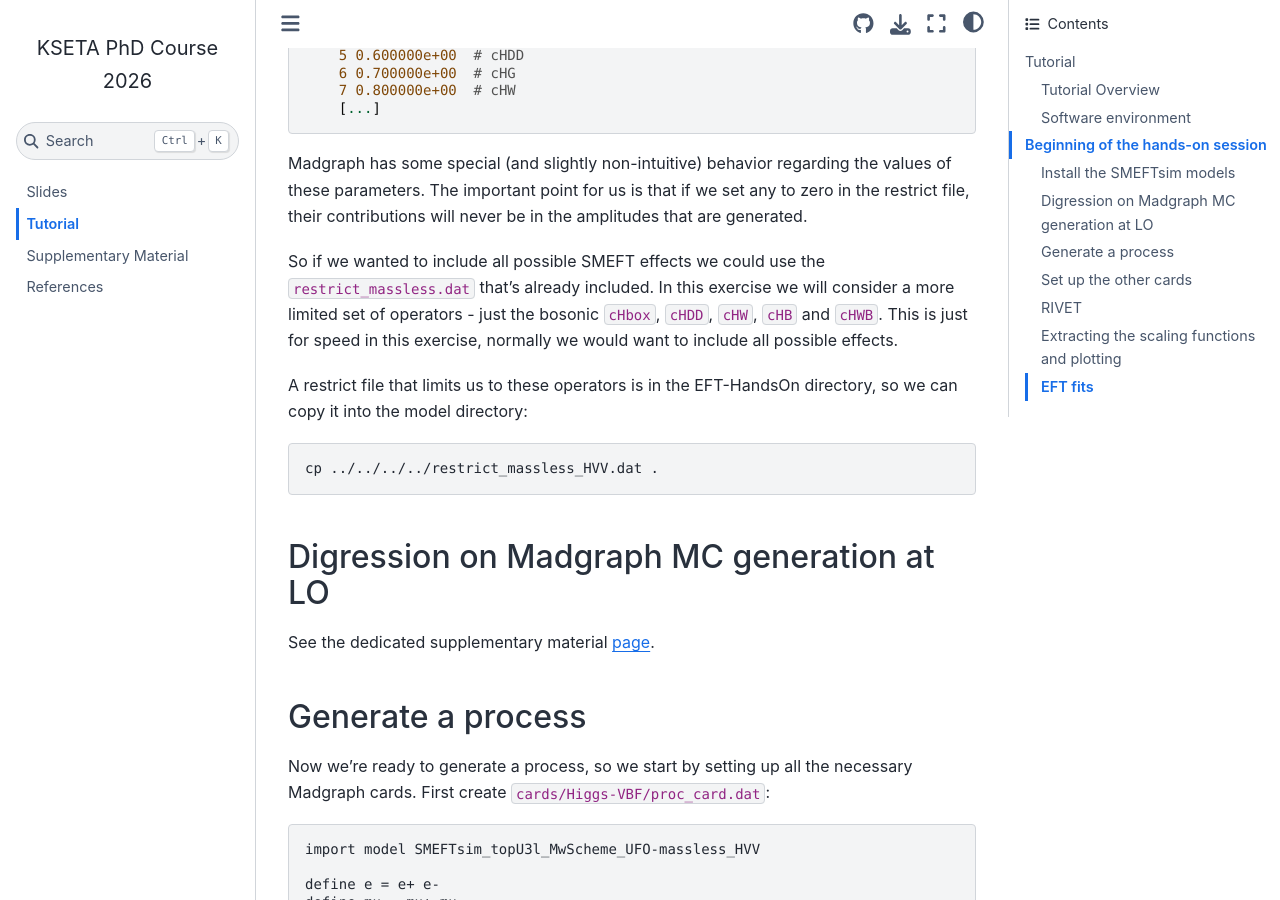
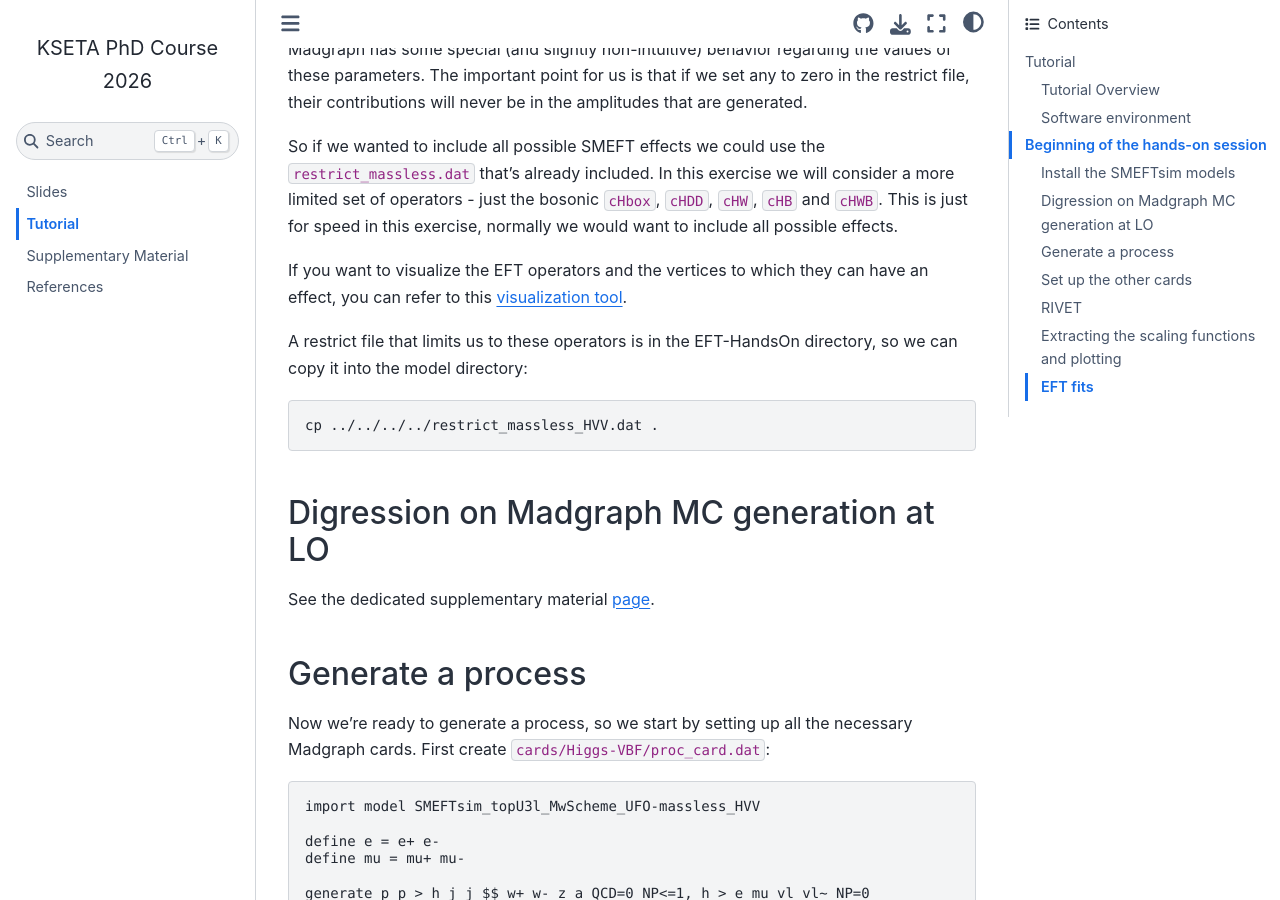
Before and after one commit to mpresill/KSETA_2026, a Jupyter Book: the page built from tutorial.md, in a window 1280 px wide and 900 px high, scrolled down 2863 px. Built offline with Jupyter Book 1.0.4 settings and Sphinx 7.4.7 and the Sphinx Book theme 1.1.4, drawn with Linux system fonts in a browser that asks for light colours; some of the changed text lies outside the part shown.

Commit message:
Update tutorial.md

````diff
--- a/tutorial.md
+++ b/tutorial.md
@@ -60,11 +60,6 @@
 Note that to make sure everyone has a consistent software environment.
 Once the installation is complete, we will source the `setup.sh` script to set all the environment variables correctly.
 
-Note that you will need to run this in every new session:
-```sh
-source setup.sh
-```
-
 ## Install the SMEFTsim models
 
 First we will work with the EFT2Obs package. A script is provided to download and install the SMEFTsim UFO models.
@@ -115,6 +110,8 @@
 Madgraph has some special (and slightly non-intuitive) behavior regarding the values of these parameters. The important point for us is that if we set any to zero in the restrict file, their contributions will never be in the amplitudes that are generated.
 
 So if we wanted to include all possible SMEFT effects we could use the `restrict_massless.dat` that's already included. In this exercise we will consider a more limited set of operators - just the bosonic `cHbox`, `cHDD`, `cHW`, `cHB` and `cHWB`. This is just for speed in this exercise, normally we would want to include all possible effects.
+
+If you want to visualize the EFT operators and the vertices to which they can have an effect, you can refer to this [visualization tool](https://rahulb.web.cern.ch/SMEFTviz.html).
 
 A restrict file that limits us to these operators is in the EFT-HandsOn directory, so we can copy it into the model directory:
 
````
